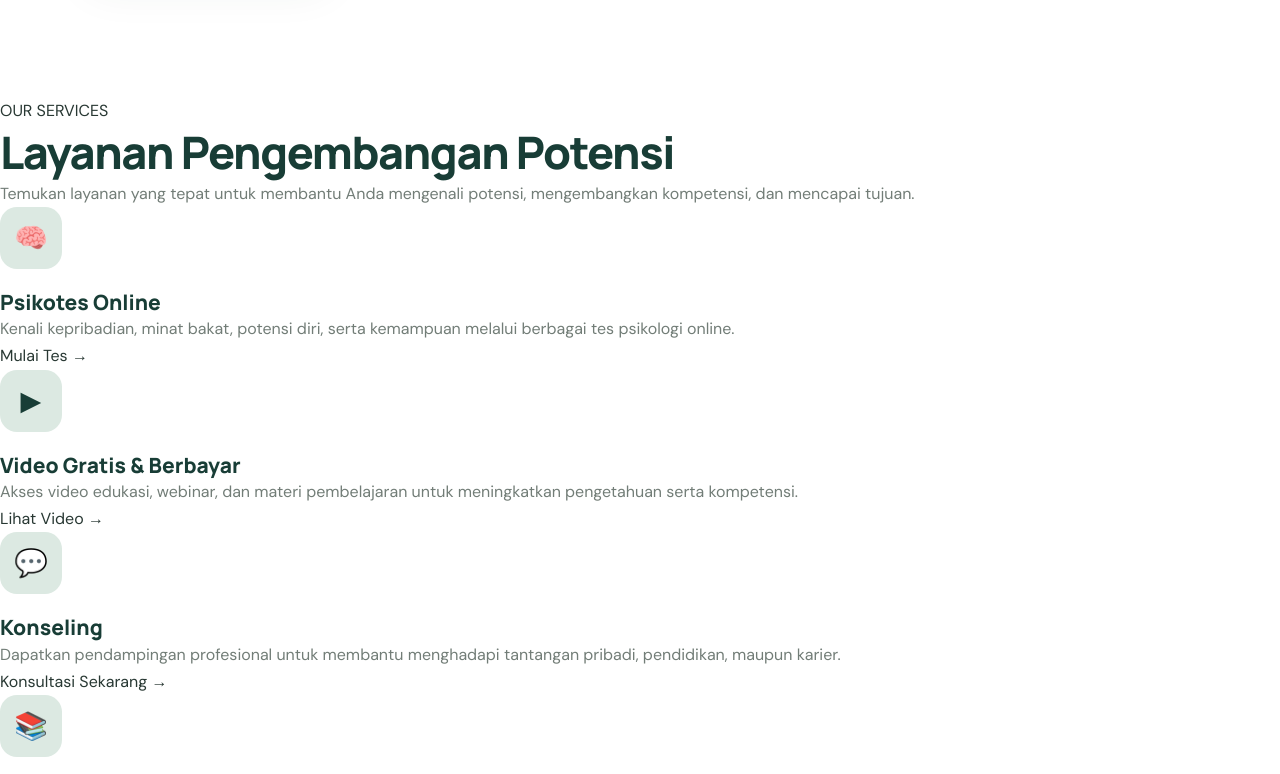
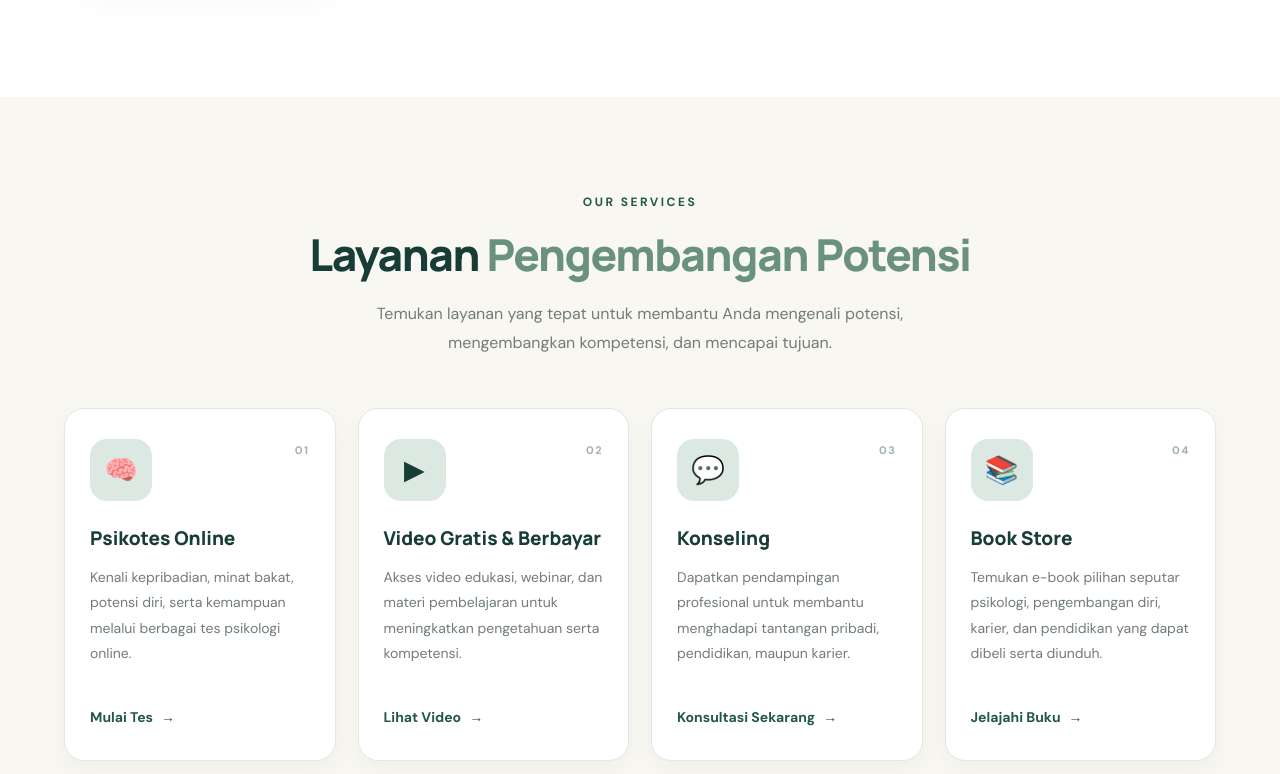
Before and after one commit to imampamungkas/akselerasiconsulting, a plain HTML site: page index.html in a window 1280 px wide. Shown: the part 1643-2417 px from the top of the page. Drawn offline with Linux system fonts and the light colour scheme.

Commit message:
Update style.css

```diff
--- a/assets/css/style.css
+++ b/assets/css/style.css
@@ -1411,3 +1411,237 @@ select:focus-visible {
     animation-duration: 0.01ms !important;
   }
 }
+
+/* ==========================================
+   FIX FINAL - SERVICES SECTION
+   Sesuai HTML index.html
+========================================== */
+
+.services-section {
+    padding: 90px 0;
+    background: #f8f7f2;
+    overflow: hidden;
+}
+
+.services-container {
+    width: min(1160px, 90%);
+    margin: 0 auto;
+}
+
+/* HEADING */
+.services-heading {
+    max-width: 750px;
+    margin: 0 auto 50px;
+    text-align: center;
+}
+
+.services-label {
+    display: inline-block;
+    margin-bottom: 15px;
+    color: #24574b;
+    font-size: 12px;
+    font-weight: 800;
+    letter-spacing: 2.5px;
+}
+
+.services-heading h2 {
+    margin-bottom: 18px;
+    font-size: clamp(30px, 4vw, 44px);
+    line-height: 1.25;
+    color: #183d36;
+}
+
+.services-heading h2 span {
+    color: #69917d;
+}
+
+.services-heading p {
+    max-width: 650px;
+    margin: 0 auto;
+    color: #727d77;
+    font-size: 16px;
+    line-height: 1.8;
+}
+
+/* GRID */
+.services-grid {
+    display: grid;
+    grid-template-columns: repeat(4, minmax(0, 1fr));
+    gap: 22px;
+    align-items: stretch;
+}
+
+/* CARD */
+.service-box {
+    position: relative;
+    display: flex;
+    flex-direction: column;
+    min-width: 0;
+    min-height: 350px;
+
+    padding: 30px 25px;
+    background: #ffffff;
+
+    border: 1px solid #e3e7e2;
+    border-radius: 20px;
+
+    box-shadow: 0 8px 25px rgba(24, 61, 54, 0.04);
+
+    transition:
+        transform 0.3s ease,
+        box-shadow 0.3s ease,
+        border-color 0.3s ease;
+}
+
+.service-box:hover {
+    transform: translateY(-6px);
+    border-color: #b5cdbb;
+    box-shadow: 0 18px 35px rgba(24, 61, 54, 0.10);
+}
+
+/* ICON */
+.service-box .service-icon {
+    display: flex;
+    align-items: center;
+    justify-content: center;
+
+    width: 62px;
+    height: 62px;
+    flex-shrink: 0;
+
+    margin: 0 0 24px;
+
+    border-radius: 17px;
+    background: #dce9e2;
+
+    font-size: 27px;
+    line-height: 1;
+}
+
+/* NUMBER */
+.service-box .service-number {
+    position: absolute;
+    top: 32px;
+    right: 25px;
+
+    margin: 0;
+    color: #a2b3a8;
+
+    font-size: 11px;
+    font-weight: 800;
+    letter-spacing: 1.5px;
+}
+
+/* TITLE */
+.service-box h3 {
+    margin: 0 0 14px;
+
+    color: #183d36;
+    font-family: "Manrope", sans-serif;
+
+    font-size: 19px;
+    font-weight: 750;
+    line-height: 1.4;
+}
+
+/* DESCRIPTION */
+.service-box p {
+    margin: 0 0 25px;
+
+    color: #727d77;
+    font-size: 14px;
+    line-height: 1.8;
+}
+
+/* LINK */
+.service-box .service-link {
+    display: inline-flex;
+    align-items: center;
+    gap: 8px;
+
+    width: fit-content;
+    margin-top: auto;
+    padding-top: 15px;
+
+    color: #24574b;
+    font-size: 14px;
+    font-weight: 700;
+
+    text-decoration: none;
+}
+
+.service-box .service-link span {
+    display: inline-block;
+    transition: transform 0.2s ease;
+}
+
+.service-box .service-link:hover span {
+    transform: translateX(5px);
+}
+
+/* TABLET */
+@media (max-width: 1000px) {
+    .services-grid {
+        grid-template-columns: repeat(2, minmax(0, 1fr));
+        gap: 20px;
+    }
+
+    .service-box {
+        min-height: 320px;
+    }
+}
+
+/* MOBILE */
+@media (max-width: 600px) {
+    .services-section {
+        padding: 65px 0;
+    }
+
+    .services-container {
+        width: 90%;
+    }
+
+    .services-heading {
+        margin-bottom: 32px;
+        text-align: left;
+    }
+
+    .services-heading h2 {
+        font-size: 30px;
+    }
+
+    .services-heading p {
+        font-size: 14px;
+        margin: 0;
+    }
+
+    .services-grid {
+        grid-template-columns: 1fr;
+        gap: 16px;
+    }
+
+    .service-box {
+        min-height: auto;
+        padding: 25px;
+        border-radius: 17px;
+    }
+
+    .service-box .service-icon {
+        width: 55px;
+        height: 55px;
+        font-size: 24px;
+        margin-bottom: 20px;
+    }
+
+    .service-box h3 {
+        font-size: 18px;
+    }
+
+    .service-box p {
+        font-size: 14px;
+    }
+
+    .service-box .service-link {
+        margin-top: 10px;
+    }
+}
```
